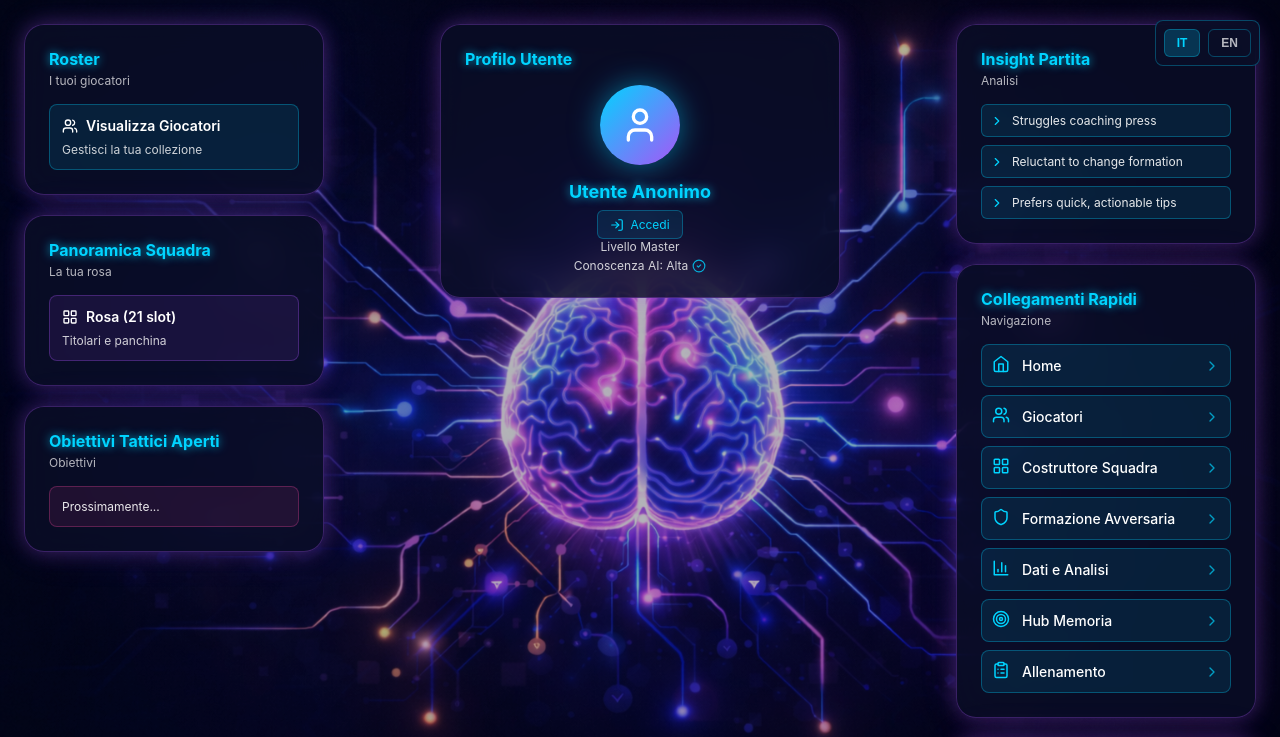
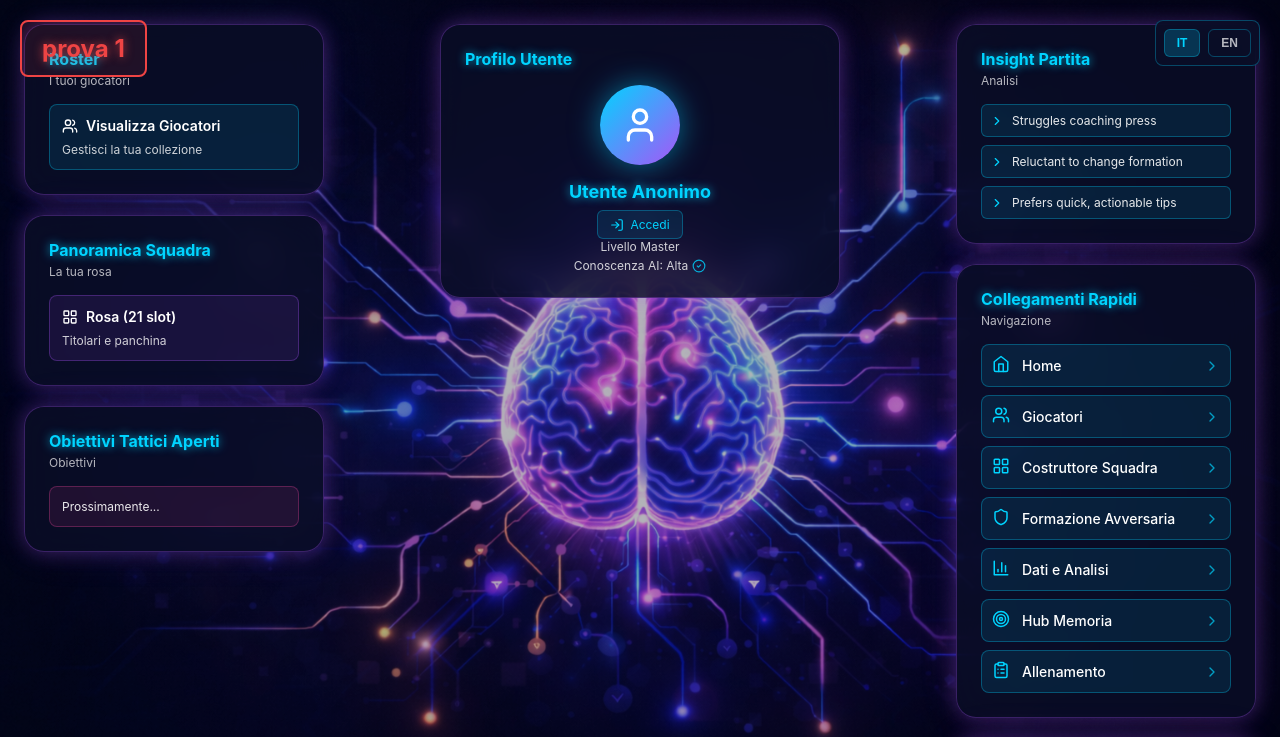
Before and after one commit to aifootballab/Gattilio27, a Next.js app: page /dashboard in a window 1280 px wide. Shown: the top 737 px of the page. Built offline with nearby package versions, Linux system fonts and the light colour scheme.

Commit message:
Add: supabase_project_id in whoami endpoint e test visibilitÃ  'prova 1' su dashboard

```diff
--- a/app/api/whoami/route.js
+++ b/app/api/whoami/route.js
@@ -51,11 +51,22 @@ export async function GET(req) {
     const players_count = players?.length || 0
     const players_names = (players || []).map(p => p.player_name).filter(Boolean)
 
+    // Estrai project ID da URL Supabase per verifica ambiente
+    // Es: https://xxxxx.supabase.co -> xxxxx
+    let supabase_project_id = null
+    if (supabaseUrl) {
+      const match = supabaseUrl.match(/https?:\/\/([^.]+)\.supabase\.co/)
+      if (match) {
+        supabase_project_id = match[1]
+      }
+    }
+
     return NextResponse.json({
       user_id: userId,
       email: email,
       players_count: players_count,
-      players_names: players_names
+      players_names: players_names,
+      supabase_project_id: supabase_project_id
     })
   } catch (e) {
     console.error('[whoami] Error:', e)
--- a/app/dashboard/page.jsx
+++ b/app/dashboard/page.jsx
@@ -74,6 +74,23 @@ export default function DashboardPage() {
     }}
     className="dashboard-container"
     >
+      {/* Prova 1 - Test visibilità */}
+      <div style={{
+        position: 'fixed',
+        top: '20px',
+        left: '20px',
+        zIndex: 1001,
+        color: '#EF4444',
+        fontSize: '24px',
+        fontWeight: 700,
+        textShadow: '0 0 10px rgba(239, 68, 68, 0.8)',
+        background: 'rgba(239, 68, 68, 0.1)',
+        padding: '12px 20px',
+        borderRadius: '8px',
+        border: '2px solid #EF4444'
+      }}>
+        prova 1
+      </div>
       {/* Language Switcher */}
       <div style={{
         position: 'fixed',
```
